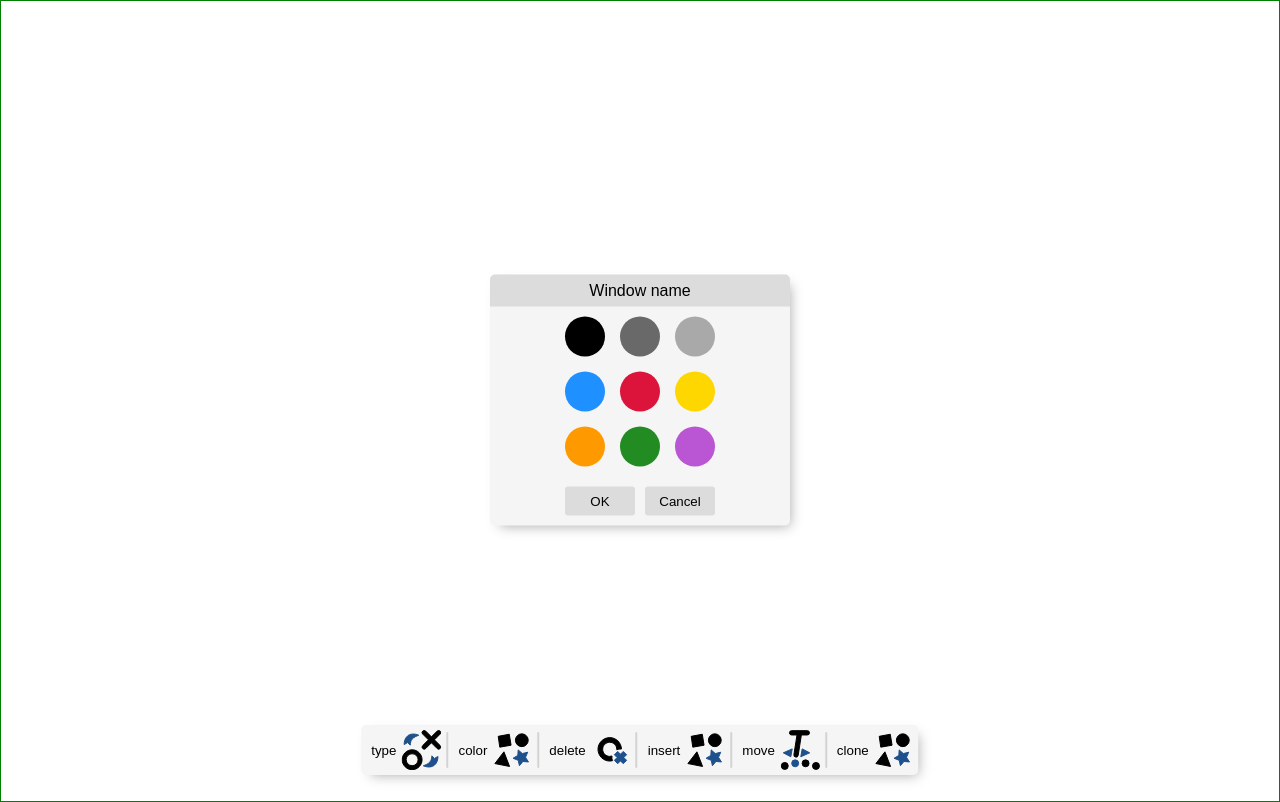
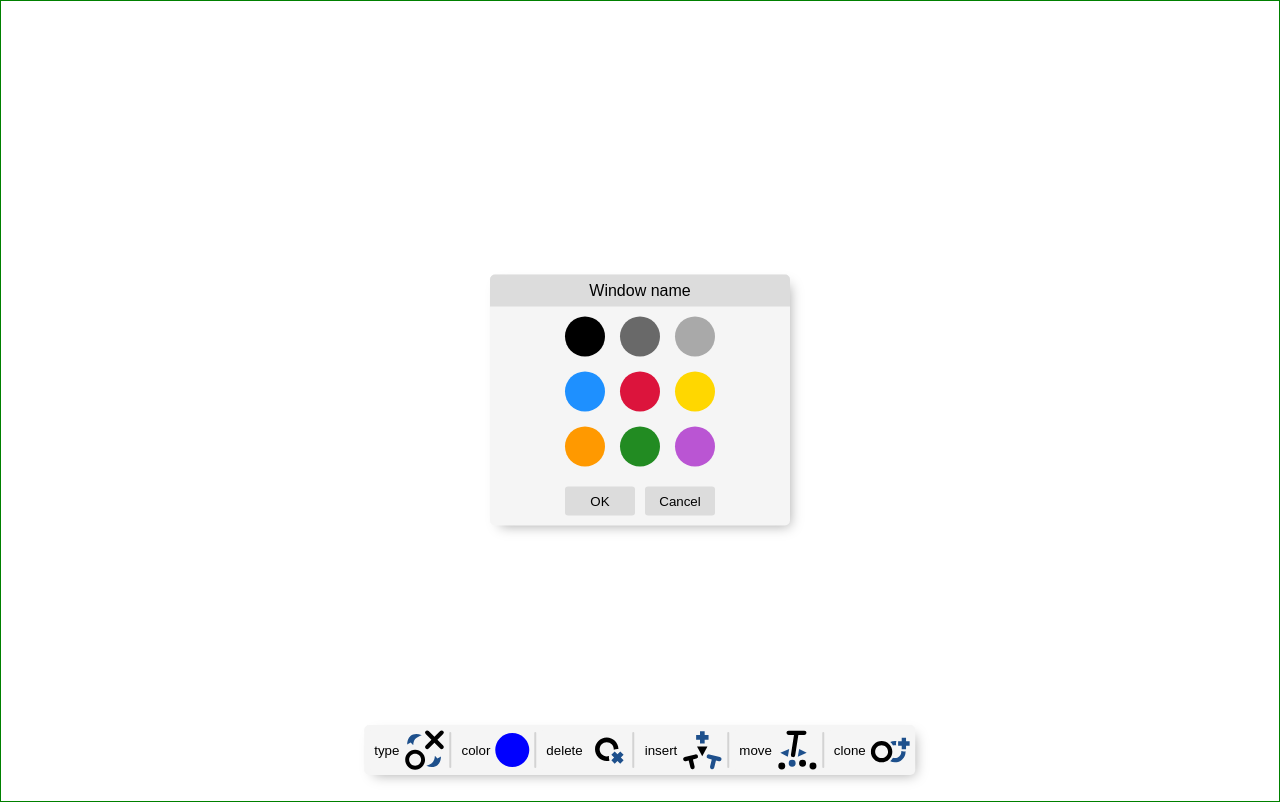
Before and after one commit to trekski/doilify, a Vue app: page / in a window 1280 px wide. Built offline with nearby package versions, Linux system fonts and the light colour scheme.

Commit message:
more icons

```diff
--- /dev/null
+++ b/src/components/gui_elements/ColorBullet.vue
@@ -0,0 +1,38 @@
+<template>
+  <div
+      :class="{color_bullet : true, color_bullet_active: active}"
+      :style="{'--button-color': color, 'width': (2*radius)+'px', 'height': (2*radius)+'px', 'border-radius': (radius)+'px'}"
+      :title="name"
+  ></div>
+</template>
+
+<script setup>
+import { defineProps } from "vue";
+defineProps({
+  color: {
+    type: String,
+    default: "red",
+  },
+  name: {
+    type: String,
+    default: "some color",
+  },
+  active: {
+    type: Boolean,
+    default: true,
+  },
+  radius: {
+    type: Number,
+    default: 20
+  }
+});
+</script>
+
+<style scoped>
+.color_bullet {
+    background-color: var(--button-color)
+}
+.color_bullet_active:hover {
+    box-shadow:  0px 0px 0px 5px var(--button-color) , inset 0px 0px 0px 4px white;
+}
+</style>
--- a/src/components/gui_elements/IconButton.vue
+++ b/src/components/gui_elements/IconButton.vue
@@ -10,6 +10,7 @@
       <svg v-if="iconType == 'svg'" class="svg_icon">
         <use :xlink:href="iconSrc" />
       </svg>
+      <ColorBullet v-if="iconType == 'color'" :color="iconSrc" name="pick a color" :active="false" radius="17"/>
       <div v-if="shortLabel" class="icon_tag">
         {{ shortLabel }}
       </div>
@@ -18,6 +19,7 @@
 </template>
 
 <script setup>
+import ColorBullet from "../gui_elements/ColorBullet.vue"
 import { defineProps, computed } from "vue";
 
 const props = defineProps({
@@ -51,6 +53,9 @@ const iconType = computed(() => {
 const iconSrc = computed(() => {
   if (props.icon.startsWith("svg:")) {
     return "#" + props.icon.substring(4);
+  }
+  if (props.icon.startsWith("color:")) {
+    return props.icon.substring(6);
   }
   return "";
 });
--- a/src/components/gui_elements/IconSprites.vue
+++ b/src/components/gui_elements/IconSprites.vue
@@ -45,6 +45,6 @@
 </template>
 
 <style>
-  .svg-icon-main {fill: var(--color); stroke: var(--color)}
-  .svg-icon-accent {fill: var(--color2); stroke: var(--color2)}
+  .svg-icon-main {fill: var(--color); stroke: none}
+  .svg-icon-accent {fill: var(--color2); stroke: none}
 </style>
--- a/src/components/modal_windows/ColorSelectModal.vue
+++ b/src/components/modal_windows/ColorSelectModal.vue
@@ -11,14 +11,14 @@
             :key="i"
             class="color_row"
         >
-            <div
+            <ColorBullet
                 v-for="(item, j) in row"
                 :key="j"
-                class="color_bullet"
-                :style="{'--button-color': item.color}"
+                :color="item.color"
                 :title="item.name"
-            ></div>
+            />
         </div>
+
     </div>
     </ModalWindow>
 </template>
@@ -26,6 +26,7 @@
 <script setup>
     import { defineEmits } from "vue"
     import ModalWindow from "../gui_elements/ModalWindow.vue"
+    import ColorBullet from "../gui_elements/ColorBullet.vue"
 
     const allowedColors = [
         [
--- a/src/components/toolbars/EditToolbar.vue
+++ b/src/components/toolbars/EditToolbar.vue
@@ -38,7 +38,7 @@ const buttons = [
   },
   {
     key: "color",
-    icon: "svg:svg-icon-default",
+    icon: "color:blue",
     labelText: "color",
     description: "change stitch color",
   },
@@ -50,7 +50,7 @@ const buttons = [
   },
   {
     key: "insert",
-    icon: "svg:svg-icon-default",
+    icon: "svg:svg-icon-insert-stitch",
     labelText: "insert",
     description: "insert stitches (after selected)",
   },
@@ -62,7 +62,7 @@ const buttons = [
   },
   {
     key: "clone",
-    icon: "svg:svg-icon-default",
+    icon: "svg:svg-icon-clone-stitch",
     labelText: "clone",
     description: "duplicate stitches",
   },
```
Also changed, not shown: 1 other file (tests, documents, lock files or other folders).
